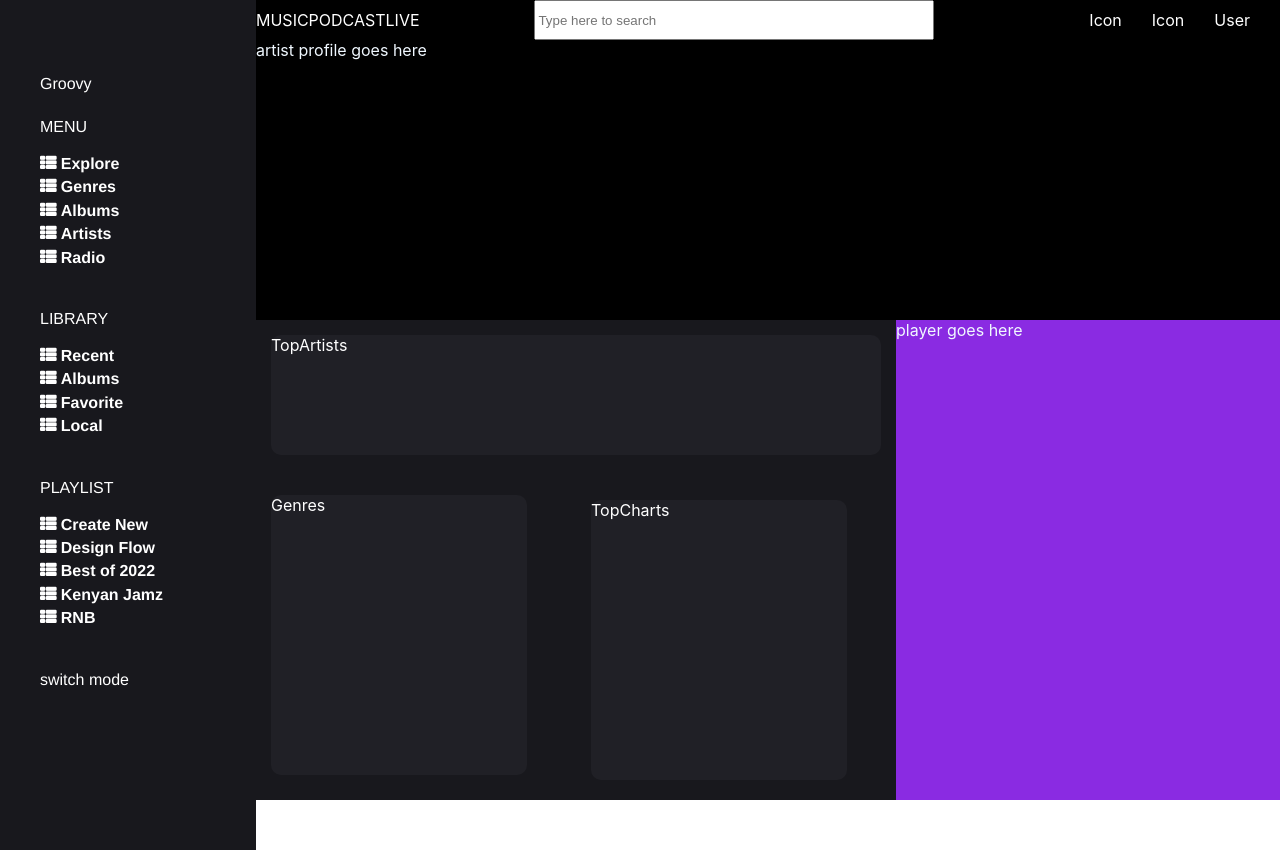
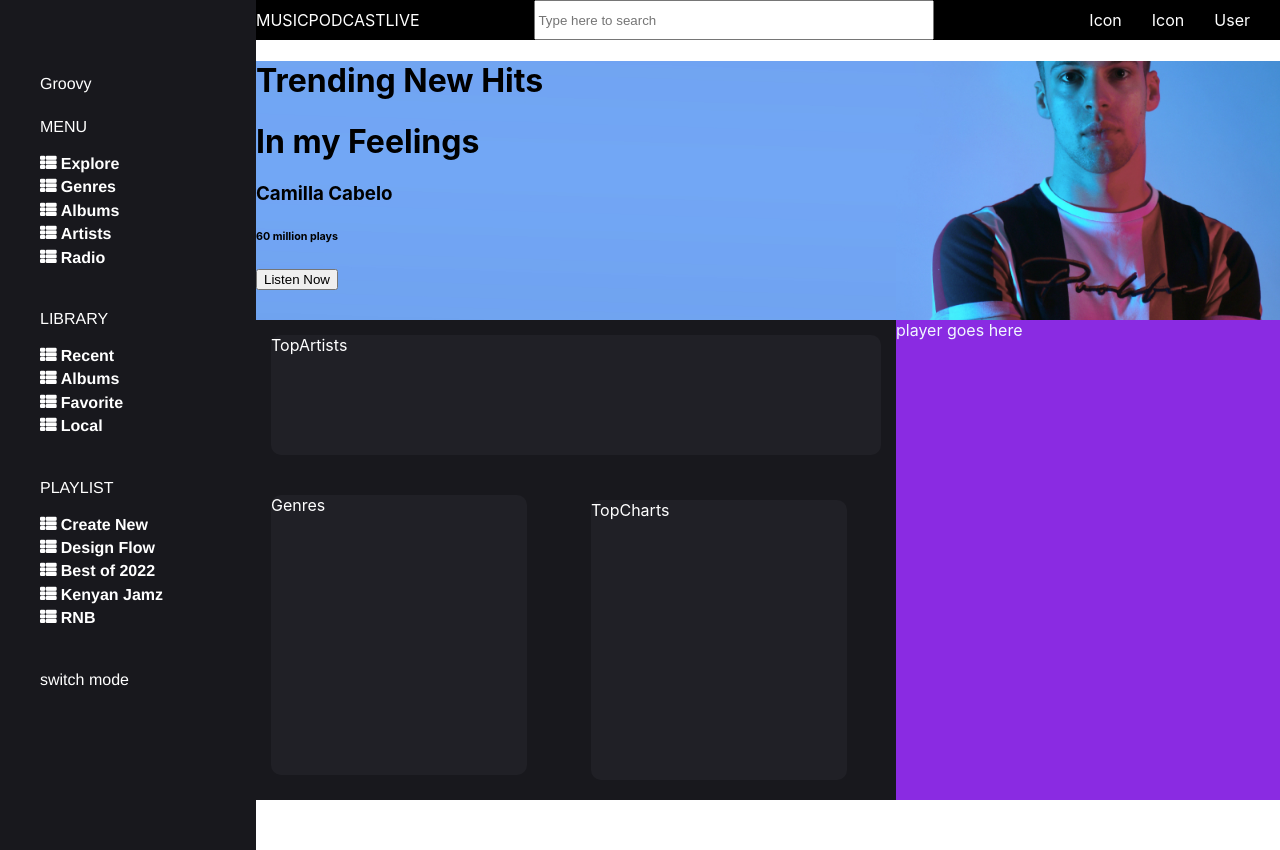
Before and after one commit to byronyg/Spotify-Clone-React, a React (Create React App) app: page / in a window 1280 px wide. Built offline with nearby package versions, Linux system fonts and the light colour scheme.

Commit message:
artist slider section layout

```diff
--- a/src/App.css
+++ b/src/App.css
@@ -23,8 +23,6 @@
   height: 5vh;
 }
 .artist {
-  background-color: black;
-  color: aliceblue;
   height: 35vh;
 }
 .lower {
--- a/src/App.js
+++ b/src/App.js
@@ -1,5 +1,6 @@
 import React from "react";
 import "./App.css";
+import ArtistSlider from "./components/ArtistSlider";
 import Genres from "./components/Genres";
 import NavigationBar from "./components/NavigationBar";
 import TopArtists from "./components/TopArtists";
@@ -16,7 +17,9 @@
         <div className="topbar">
           <TopBar />
         </div>
-        <div className="artist">artist profile goes here</div>
+        <div className="artist">
+          <ArtistSlider />
+        </div>
         <div className="lower">
           <div className="genre">
             <div className="topartists">
--- /dev/null
+++ b/src/components/ArtistSlider.jsx
@@ -0,0 +1,20 @@
+import React from "react";
+import { Body } from "./styles/ArtistSlider.styled";
+
+const ArtistSlider = () => {
+  return (
+    <Body>
+      <div>
+        <h1>Trending New Hits</h1>
+      </div>
+      <div>
+        <h1>In my Feelings</h1>
+        <h3>Camilla Cabelo</h3>
+        <h6>60 million plays</h6>
+        <button>Listen Now</button>
+      </div>
+    </Body>
+  );
+};
+
+export default ArtistSlider;
--- /dev/null
+++ b/src/components/styles/ArtistSlider.styled.js
@@ -0,0 +1,13 @@
+import styled from "styled-components";
+import img from "../../assets/musician.jpg";
+
+export const Body = styled.body`
+  background-image: url(${img});
+  background-repeat: no-repeat;
+  background-attachment: fixed;
+  background-position: center;
+  background-size: cover;
+  margin: 0;
+  height: 100%;
+  }
+`;
```
Also changed, not shown: src/assets/musician.jpg (added).
